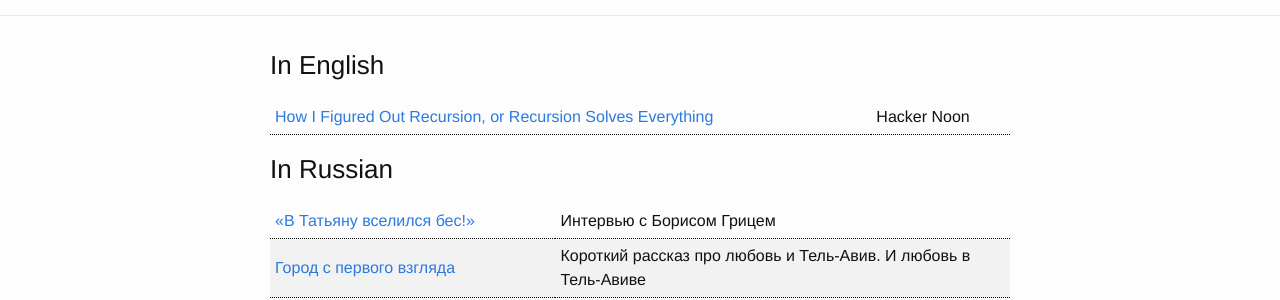
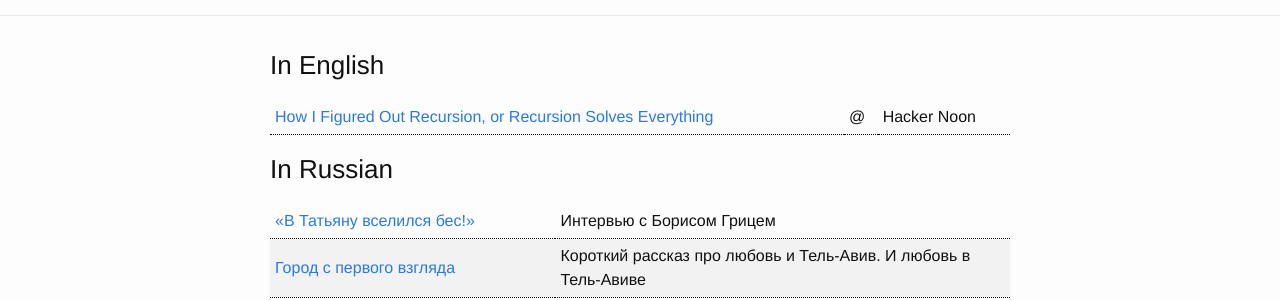
Before and after one commit to danplisetsky/danplisetsky.github.io-legacy, a Jekyll site: the page built from publications/publications.md, in a window 1280 px wide. Shown: the part 144-444 px from the top of the page. Built offline with Jekyll 4.4.1, drawn with Linux system fonts in a browser that asks for light colours; our own code applies the rules of GitHub Pages for plain Markdown files.

Commit message:
add @ (at) sign to publications page's table

```diff
--- a/publications/publications.md
+++ b/publications/publications.md
@@ -11,8 +11,8 @@ permalink: /publications/
 {% if post.publication %}
 
 {:.listof}
-| --- | --- |
-| [{{ post.title }}]({{ post.publication-link}}) | {{ post.publication }} |
+| --- | --- | --- |
+| [{{ post.title }}]({{ post.publication-link}}) | @ | {{ post.publication }} |
 
 {% endif %}
 
```
